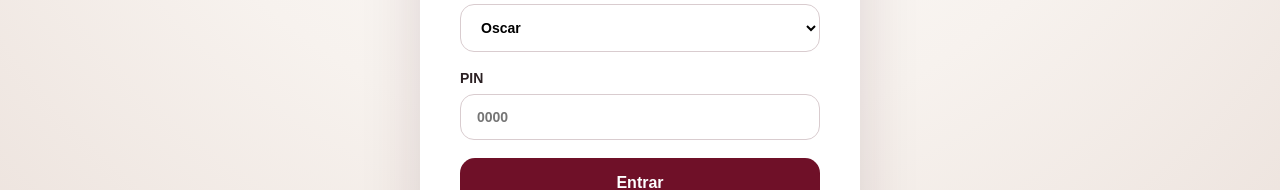
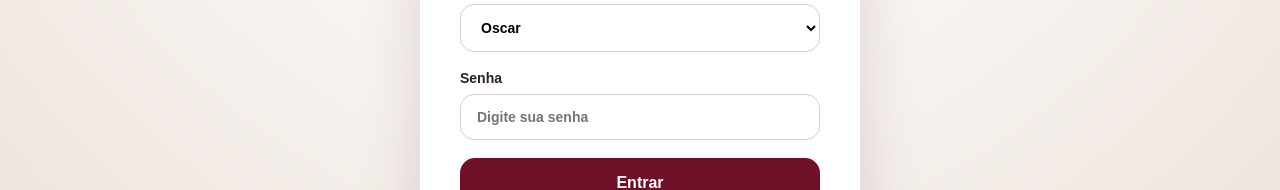
Before and after one commit to developmentconexus-ops/mega-feirao-mn, a Next.js app: page / in a window 1280 px wide. Shown: the part 418-608 px from the top of the page. Built offline with nearby package versions, Linux system fonts and the light colour scheme.

Commit message:
feat: support alphanumeric passwords and viewer login

```diff
--- a/app/page.tsx
+++ b/app/page.tsx
@@ -14,11 +14,11 @@ export default function LoginPage() {
     event.preventDefault();
     const user = USERS.find((item) => item.username === username && item.pin === pin);
     if (!user) {
-      setError("PIN incorreto.");
+      setError("Senha incorreta.");
       return;
     }
     localStorage.setItem("mega-feirao-user", JSON.stringify(user));
-    router.push(user.role === "reception" ? "/recepcao" : "/vendedor");
+    router.push(user.role === "seller" ? "/vendedor" : "/recepcao");
   }
 
   return (
@@ -36,8 +36,8 @@ export default function LoginPage() {
             </select>
           </label>
           <label>
-            PIN
-            <input inputMode="numeric" maxLength={4} value={pin} onChange={(event) => { setPin(event.target.value.replace(/\D/g, "")); setError(""); }} placeholder="0000" />
+            Senha
+            <input type="password" autoComplete="current-password" value={pin} onChange={(event) => { setPin(event.target.value); setError(""); }} placeholder="Digite sua senha" />
           </label>
           {error && <p className="error">{error}</p>}
           <button className="primary-button" type="submit">Entrar</button>
```
